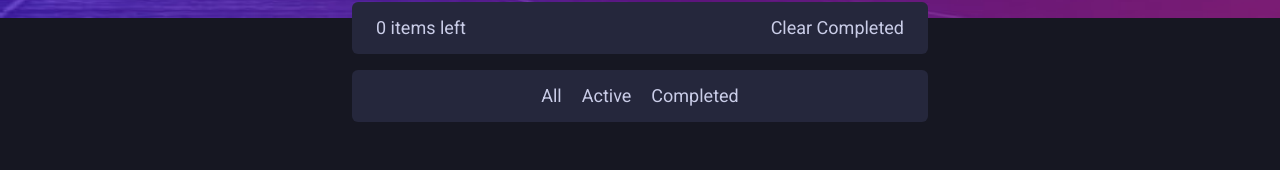
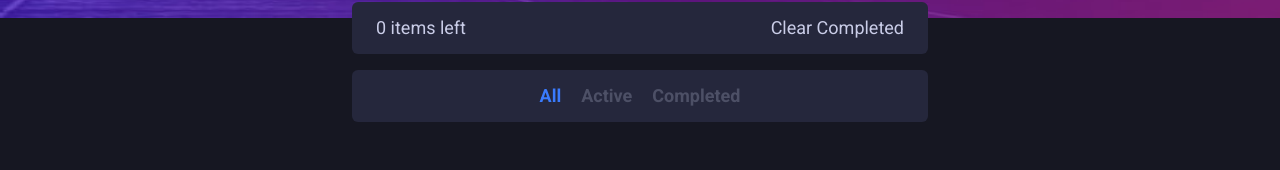
Before and after one commit to JenaCarry/todo-app, a Next.js app: page / in a window 1280 px wide. Shown: the part 182-352 px from the top of the page. Built offline with nearby package versions, Linux system fonts and the light colour scheme.

Commit message:
feat: new updates

```diff
--- /dev/null
+++ b/src/components/Filter.tsx
@@ -0,0 +1,31 @@
+import React, { useState } from "react";
+
+interface FilterProps {
+  setFilter: (filter: string) => void;
+  filter: string;
+}
+
+export function Filter({ setFilter, filter }: FilterProps): JSX.Element {
+  return (
+    <ul className="bg-main-bg text-details font-bold flex items-center justify-center gap-5 py-3 rounded-md">
+      <li className={`${filter === "All" ? "text-bright-blue" : ""}`}>
+        <button onClick={() => setFilter("All")} className="hover:text-text">
+          All
+        </button>
+      </li>
+      <li className={`${filter === "Active" ? "text-bright-blue" : ""}`}>
+        <button onClick={() => setFilter("Active")} className="hover:text-text">
+          Active
+        </button>
+      </li>
+      <li className={`${filter === "Completed" ? "text-bright-blue" : ""}`}>
+        <button
+          onClick={() => setFilter("Completed")}
+          className="hover:text-text"
+        >
+          Completed
+        </button>
+      </li>
+    </ul>
+  );
+}
--- a/src/components/Main.tsx
+++ b/src/components/Main.tsx
@@ -1,4 +1,5 @@
 "use client";
+import { Filter } from "./Filter";
 import { Loading } from "./Loading";
 import { NewTodo } from "./NewTodo";
 import { Todos } from "./Todos";
@@ -13,7 +14,8 @@ interface TodosProps {
 export function Main() {
   const [todos, setTodos] = useState<TodosProps[]>([]);
   const [visible, setVisible] = useState(true);
-  const completedTodos = todos.filter((todo) => !todo.isCompleted).length;
+  const completedTodosLength = todos.filter((todo) => !todo.isCompleted).length;
+  const [filter, setFilter] = useState("All");
 
   useEffect(() => {
     const saved = localStorage.getItem("todos");
@@ -74,7 +76,15 @@ export function Main() {
         {visible ? (
           <Loading />
         ) : (
-          todos.map((todo) => (
+          todos
+            .filter((todo) =>
+              filter === "All"
+                ? true
+                : filter === "Completed"
+                ? todo.isCompleted
+                : !todo.isCompleted
+            )
+            .map((todo) => (
               <Todos
                 key={todo.id}
                 todo={todo}
@@ -84,23 +94,13 @@ export function Main() {
             ))
         )}
         <div className="h-[52px] flex items-center justify-between">
-          <p className="pl-6">{completedTodos} items left</p>
+          <p className="pl-6">{completedTodosLength} items left</p>
           <button onClick={clearCompleted} className="h-full pr-6">
             Clear Completed
           </button>
         </div>
       </ul>
-      <ul className="bg-main-bg text-text py-3 flex items-center justify-center gap-5 rounded-md">
-        <li>
-          <button>All</button>
-        </li>
-        <li>
-          <button>Active</button>
-        </li>
-        <li>
-          <button>Completed</button>
-        </li>
-      </ul>
+      <Filter filter={filter} setFilter={setFilter} />
     </main>
   );
 }
```
Lines whose indentation alone changed are shown as unchanged.
